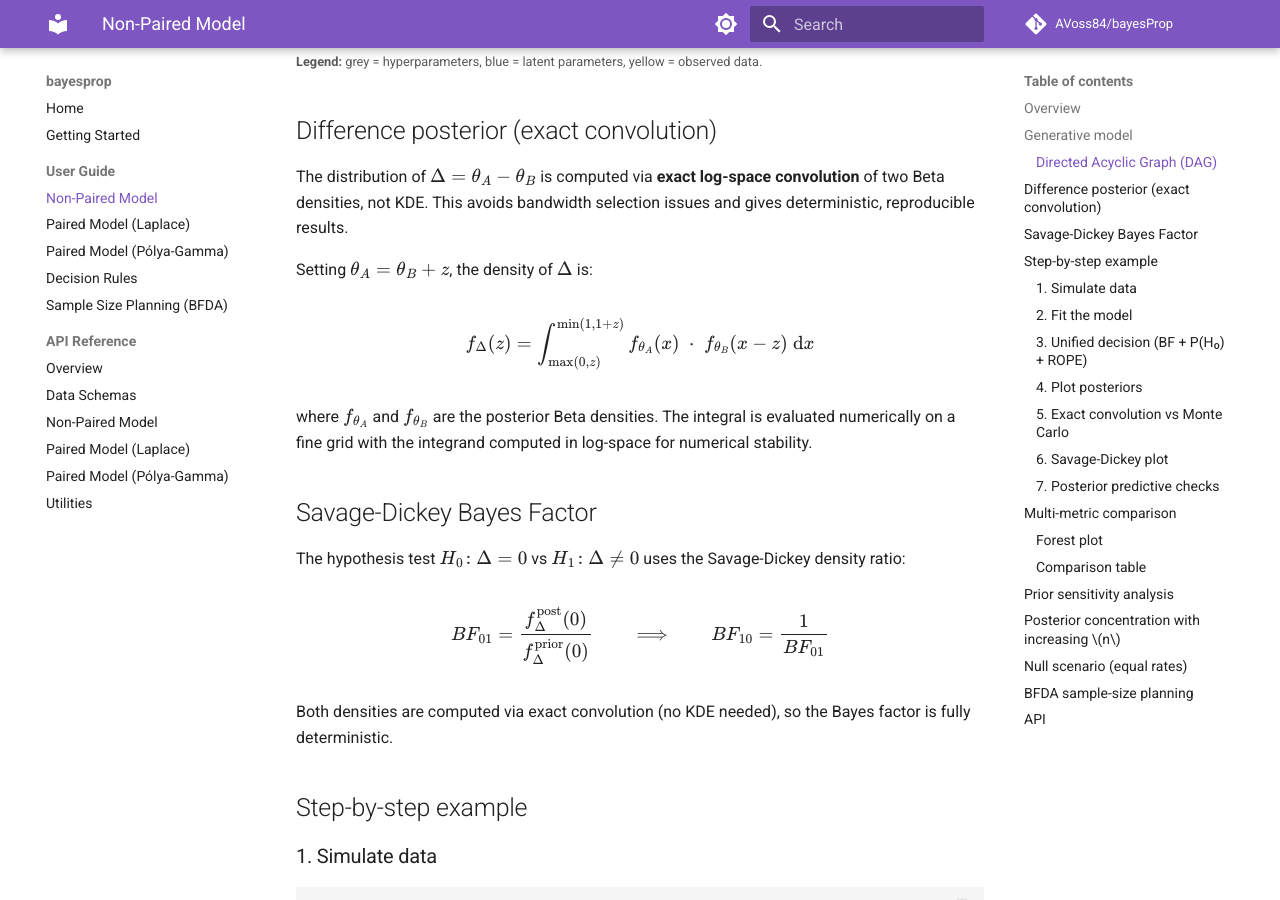
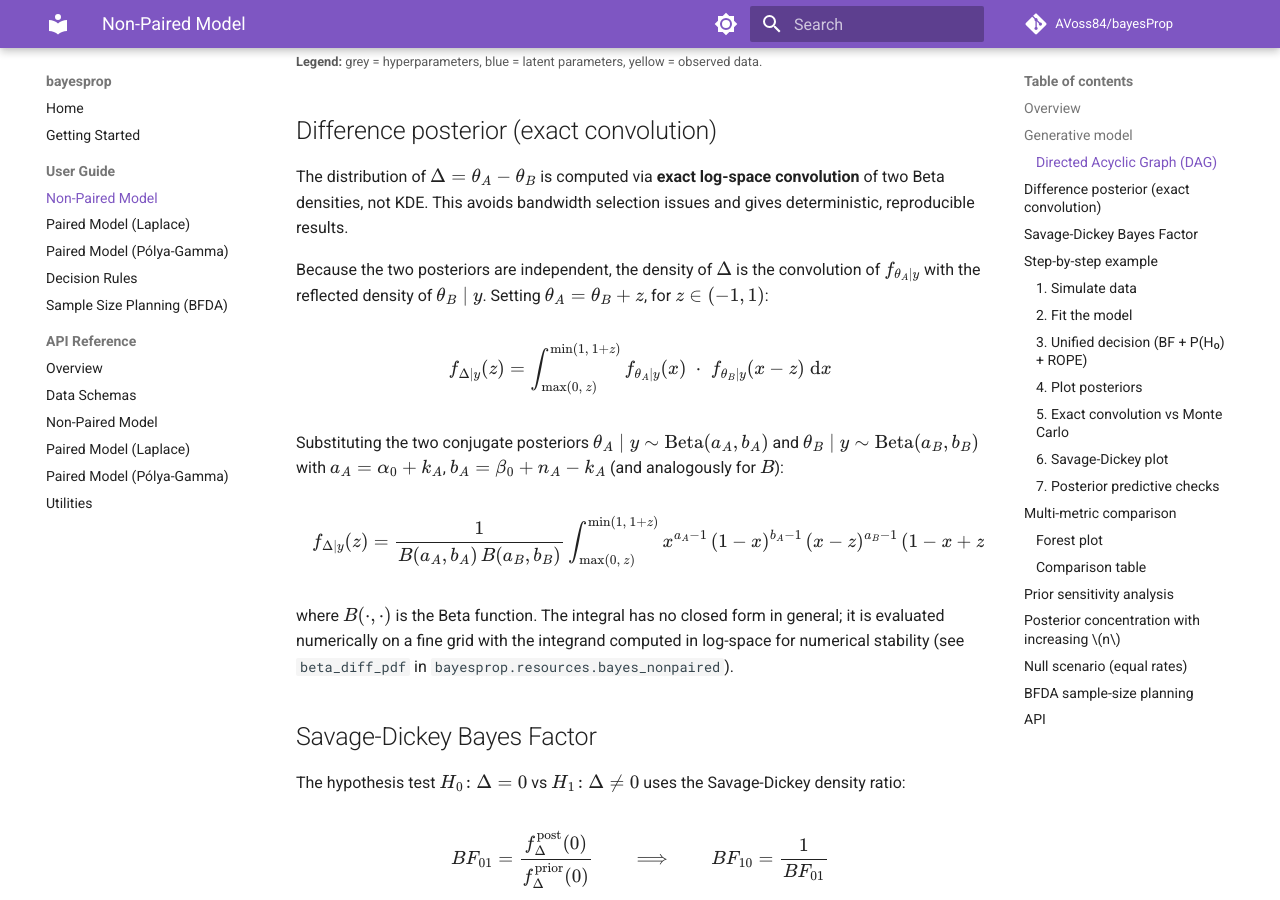
Before and after one commit to AVoss84/bayesProp, an MkDocs documentation site: the page built from docs/mkdocs/docs/guide/nonpaired.md, in a window 1280 px wide and 900 px high, scrolled down 1036 px. Built offline with MkDocs 1.6.1 and Material for MkDocs 9.7.7, drawn with Linux system fonts in a browser that asks for light colours; comment, search, counter and statistics services are not loaded.

Commit message:
Enhance nonpaired density explanation in documentation
- Clarified the convolution of independent posteriors for $\Delta$.
- Updated equations to reflect the use of conjugate Beta posteriors.
- Added details on numerical evaluation of integrals for improved clarity.

```diff
--- a/docs/mkdocs/docs/guide/nonpaired.md
+++ b/docs/mkdocs/docs/guide/nonpaired.md
@@ -59,16 +59,32 @@ The distribution of $\Delta = \theta_A - \theta_B$ is computed via
 **exact log-space convolution** of two Beta densities, not KDE. This avoids
 bandwidth selection issues and gives deterministic, reproducible results.
 
-Setting $\theta_A = \theta_B + z$, the density of $\Delta$ is:
+Because the two posteriors are independent, the density of $\Delta$ is the
+convolution of $f_{\theta_A \mid y}$ with the reflected density of
+$\theta_B \mid y$. Setting $\theta_A = \theta_B + z$, for $z \in (-1, 1)$:
 
 $$
-f_\Delta(z) = \int_{\max(0,z)}^{\min(1,1+z)}
-  f_{\theta_A}(x) \;\cdot\; f_{\theta_B}(x - z) \;\mathrm{d}x
+f_{\Delta \mid y}(z) = \int_{\max(0,\,z)}^{\min(1,\,1+z)}
+  f_{\theta_A \mid y}(x) \;\cdot\; f_{\theta_B \mid y}(x - z) \;\mathrm{d}x
 $$
 
-where $f_{\theta_A}$ and $f_{\theta_B}$ are the posterior Beta densities.
-The integral is evaluated numerically on a fine grid with the integrand computed
-in log-space for numerical stability.
+Substituting the two conjugate posteriors
+$\theta_A \mid y \sim \text{Beta}(a_A, b_A)$ and
+$\theta_B \mid y \sim \text{Beta}(a_B, b_B)$ with
+$a_A = \alpha_0 + k_A$, $b_A = \beta_0 + n_A - k_A$ (and analogously for $B$):
+
+$$
+f_{\Delta \mid y}(z) = \frac{1}{B(a_A, b_A)\, B(a_B, b_B)}
+  \int_{\max(0,\,z)}^{\min(1,\,1+z)}
+    x^{a_A - 1}\,(1 - x)^{b_A - 1}\,
+    (x - z)^{a_B - 1}\,(1 - x + z)^{b_B - 1}
+  \;\mathrm{d}x
+$$
+
+where $B(\cdot, \cdot)$ is the Beta function. The integral has no closed form
+in general; it is evaluated numerically on a fine grid with the integrand
+computed in log-space for numerical stability (see `beta_diff_pdf` in
+`bayesprop.resources.bayes_nonpaired`).
 
 ## Savage-Dickey Bayes Factor
 
```
